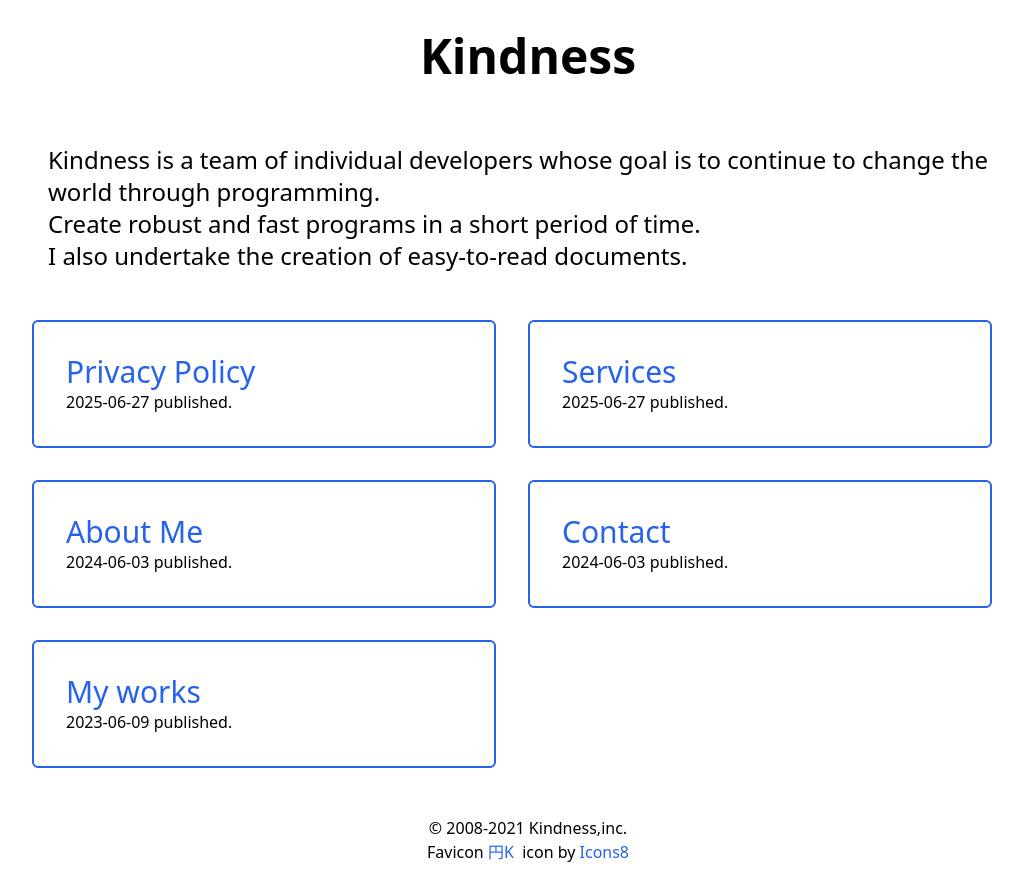
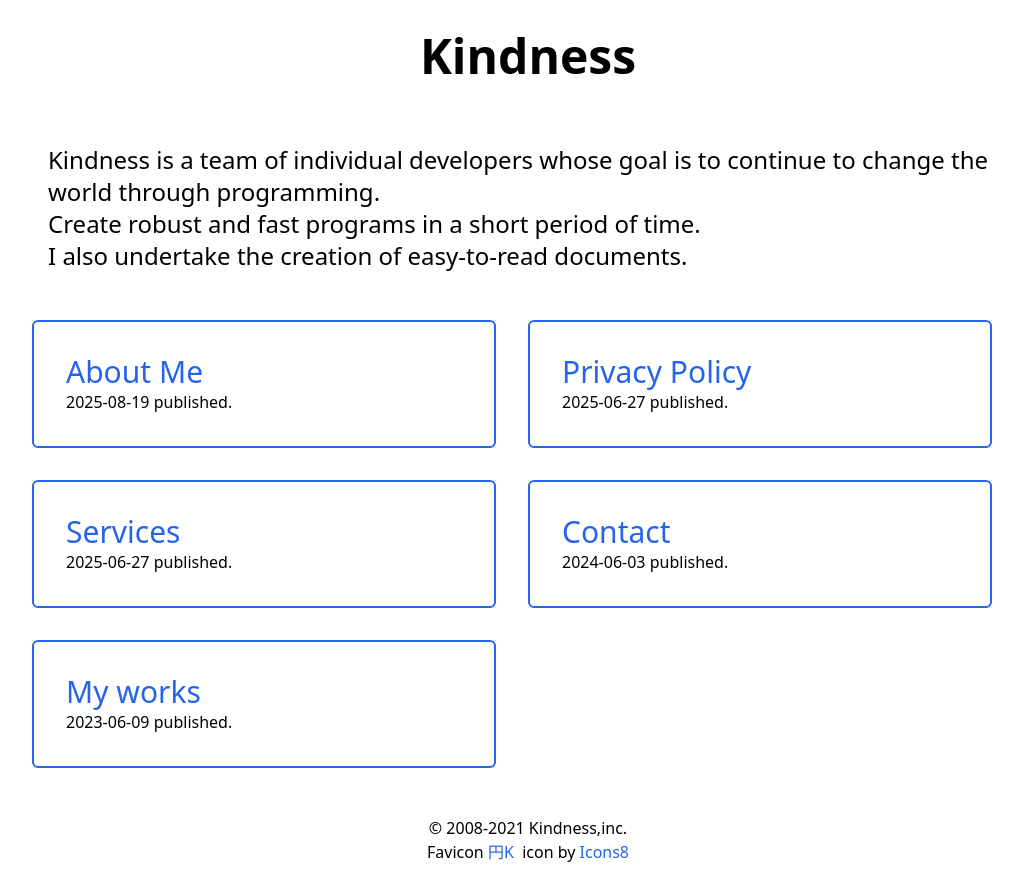
Before and after one commit to ArcCosine/kindness-website, a Next.js app: page / in a window 1280 px wide. Shown: the whole page, without its empty margins (112-1135 px from the left). Built offline with nearby package versions, Linux system fonts and the light colour scheme.

Commit message:
[Add] Add to github icons.

```diff
--- a/content/about.md
+++ b/content/about.md
@@ -1,7 +1,7 @@
 ---
 id: "about"
 title: "About Me"
-published: "2024-06-03"
+published: "2025-08-19"
 ---
 
 # About Me
@@ -89,5 +89,5 @@ Just recently, I have become interested in [wezterm](https://github.com/wez/wezt
 
 # Products, etc.
 
-Visit my [GitHub](https://github.com/Arccosine/).
+Visit my [GitHub ![GitHub](/github-mark.png)](https://github.com/ArcCosine/).
 You can see the products developed by our hobbyists.
--- a/styles/Post.module.css
+++ b/styles/Post.module.css
@@ -37,3 +37,8 @@
 .post a {
     color: #0000ff;
 }
+
+.post a img {
+    display: inline;
+    width: 20px;
+}
```
Also changed, not shown: public/github-mark.png (added).
